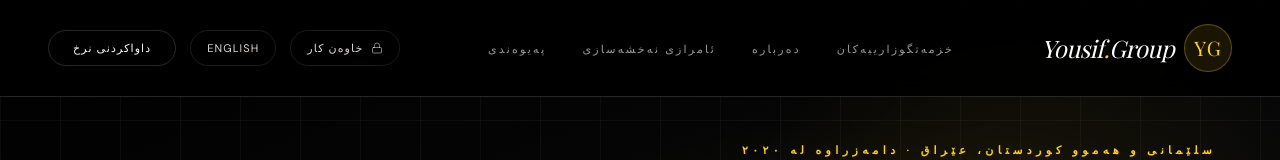
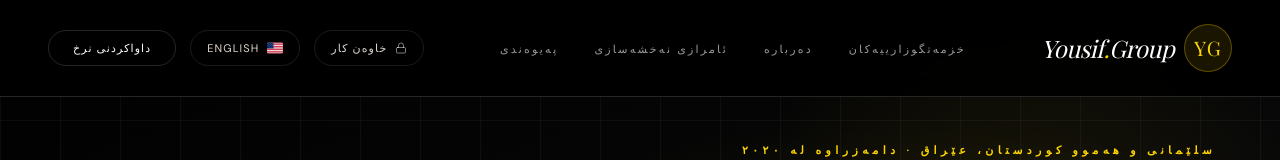
Before and after one commit to ara20ar07-hash/yousif-group, a React (Vite) app: page / in a window 1280 px wide. Both pictures are taken after a click on the button "کوردی". Shown: the top 160 px of the page. Built offline with nearby package versions, Linux system fonts and the light colour scheme; no server answers; the database is empty; a web font is replaced by a local one.

Commit message:
feat(navbar): add language flags to toggle button
Enhance the language switcher in the navigation bar by adding visual flag indicators for Kurdish and English to improve user experience.

```diff
--- a/src/components/Navbar.tsx
+++ b/src/components/Navbar.tsx
@@ -66,9 +66,44 @@ export default function Navbar({ onOpenOwnerModal }: NavbarProps) {
 
         <button
           onClick={toggleLanguage}
-          className="border border-white/10 rounded-full px-4 py-2 text-[11px] uppercase tracking-widest text-[#E0D8D0] hover:text-amber hover:border-amber/50 transition-all duration-200"
+          className="flex items-center gap-2 border border-white/10 rounded-full px-4 py-2 text-[11px] uppercase tracking-widest text-[#E0D8D0] hover:text-amber hover:border-amber/50 transition-all duration-200"
         >
-          {lang === 'en' ? 'کوردی' : 'English'}
+          {lang === 'en' ? (
+            <>
+              <svg width="16" height="12" viewBox="0 0 3 2" className="rounded-[2px] shrink-0">
+                <rect width="3" height="2" fill="#278e43"/>
+                <rect width="3" height="1.333" fill="#fff"/>
+                <rect width="3" height="0.666" fill="#ed2024"/>
+                <circle cx="1.5" cy="1" r="0.3" fill="#f9af1b"/>
+              </svg>
+              <span>کوردی</span>
+            </>
+          ) : (
+            <>
+              <svg width="16" height="12" viewBox="0 0 60 40" className="rounded-[2px] shrink-0 overflow-hidden">
+                <rect width="60" height="40" fill="#fff"/>
+                <rect width="60" height="3.07" fill="#be0a26"/>
+                <rect width="60" height="3.07" y="6.15" fill="#be0a26"/>
+                <rect width="60" height="3.07" y="12.3" fill="#be0a26"/>
+                <rect width="60" height="3.07" y="18.46" fill="#be0a26"/>
+                <rect width="60" height="3.07" y="24.6" fill="#be0a26"/>
+                <rect width="60" height="3.07" y="30.76" fill="#be0a26"/>
+                <rect width="60" height="3.07" y="36.9" fill="#be0a26"/>
+                <rect width="24" height="21.5" fill="#002868"/>
+                <circle cx="4" cy="4" r="1" fill="#fff"/>
+                <circle cx="12" cy="4" r="1" fill="#fff"/>
+                <circle cx="20" cy="4" r="1" fill="#fff"/>
+                <circle cx="8" cy="8" r="1" fill="#fff"/>
+                <circle cx="16" cy="8" r="1" fill="#fff"/>
+                <circle cx="4" cy="12" r="1" fill="#fff"/>
+                <circle cx="12" cy="12" r="1" fill="#fff"/>
+                <circle cx="20" cy="12" r="1" fill="#fff"/>
+                <circle cx="8" cy="16" r="1" fill="#fff"/>
+                <circle cx="16" cy="16" r="1" fill="#fff"/>
+              </svg>
+              <span>English</span>
+            </>
+          )}
         </button>
         <a
           href="#contact"
```
